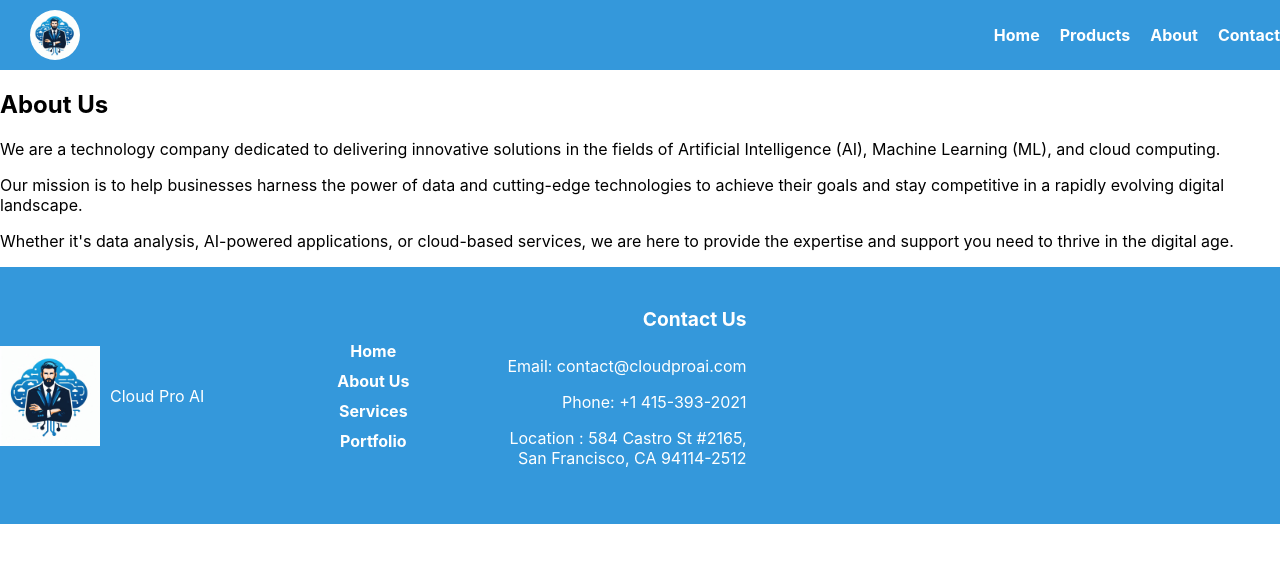
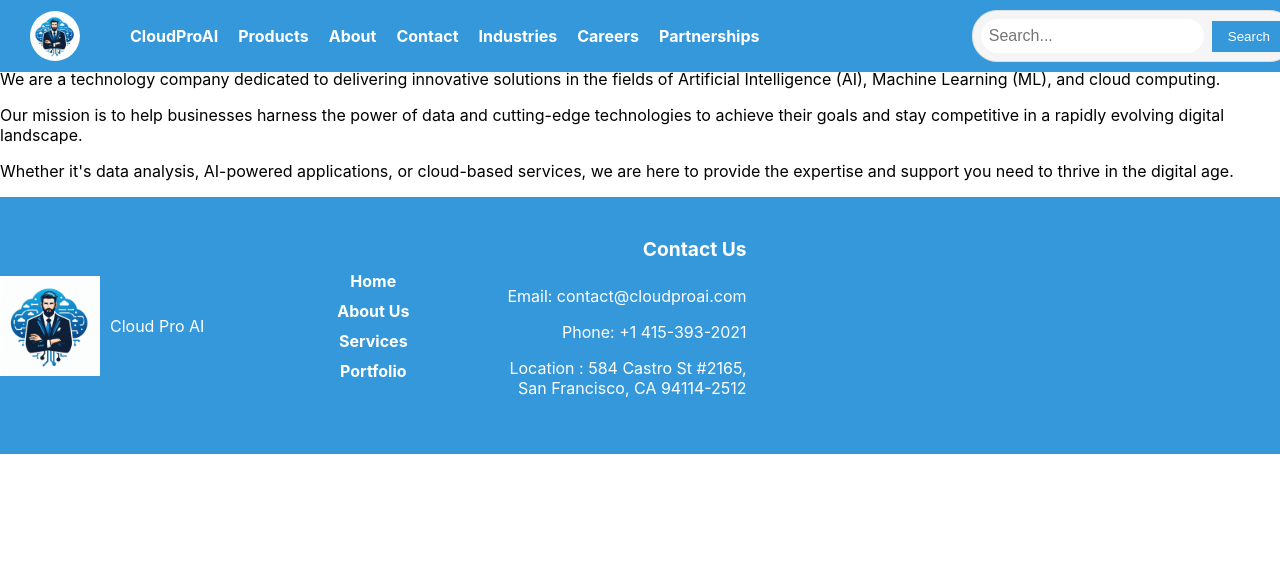
Before and after one commit to coderapsan/cloudproai, a React (Create React App) app: page /about in a window 1280 px wide. Shown: the top 562 px of the page. Built offline with nearby package versions, Linux system fonts and the light colour scheme.

Commit message:
searchbutton

```diff
--- a/src/Components/Navbar.css
+++ b/src/Components/Navbar.css
@@ -1,17 +1,42 @@
-
+/* Navbar styles with a cloud-inspired color scheme */
 .navbar {
     background-color: #3498db;
     color: #fff;
     padding: 10px 0;
     display: flex;
+    align-items: center;
+    padding-left: 30px;
+    padding-right: 30px;
+    position: fixed;
+    top: 0;
+    width: 100%;
+    transition: top 0.3s;
+  }
+
+  .visible {
+    top: 0;
+  }
+
+  .hidden {
+    top: -100px; /* Adjust as needed */
+  }
+
+  .navbar-content {
+    display: flex;
     justify-content: space-between;
     align-items: center;
-    padding-left: 30px;
+    max-width: 1200px;
+    width: 100%;
+    margin: 0 auto;
+  }
+
+  .title {
+    font-size: 1.5rem;
+    margin: 0;
   }
 
   .logo a {
     text-decoration: none;
-    font-size: 1.5rem;
     color: #fff;
     display: flex;
     align-items: center;
@@ -29,6 +54,7 @@
     display: flex;
     gap: 20px;
     margin: 0;
+    justify-content: center;
   }
 
   .nav-links li {
@@ -45,3 +71,41 @@
   .nav-links a:hover {
     color: #ff6600;
   }
+
+
+/* Search bar styles */
+.search-bar {
+    display: flex;
+    align-items: center;
+    background: #f5f5f5;
+    border: 1px solid #ddd;
+    border-radius: 25px;
+    padding: 8px;
+    margin-left: auto;
+    max-width: 340px;
+    margin-right: 15px;
+  }
+
+  .search-bar input {
+    flex: 1;
+    border: none;
+    outline: none;
+    font-size: 16px;
+    padding: 8px;
+    border-radius: 25px;
+
+  }
+
+  .search-bar button {
+    background-color: #3498db;
+    color: #fff;
+    border: none;
+    padding: 8px 16px;
+    margin-left: 8px;
+    cursor: pointer;
+    transition: background-color 0.3s;
+  }
+
+  .search-bar button:hover {
+    background-color: #ff6600;
+  }
--- a/src/Components/Navbar.js
+++ b/src/Components/Navbar.js
@@ -11,7 +11,7 @@ function Navbar() {
       </div>
       <ul className="nav-links">
         <li>
-          <Link to="/">Home</Link>
+          <Link to="/">CloudProAI</Link>
         </li>
         <li>
           <Link to="/products">Products</Link>
@@ -22,7 +22,21 @@ function Navbar() {
         <li>
           <Link to="/contact">Contact</Link>
         </li>
+
+        <li>
+          <Link to="/industries">Industries</Link>
+        </li>
+        <li>
+          <Link to="/careers">Careers</Link>
+        </li>
+        <li>
+          <Link to="/partnerships">Partnerships</Link>
+        </li>
       </ul>
+      <div className="search-bar">
+        <input type="text" placeholder="Search..." />
+        <button>Search</button>
+      </div>
     </nav>
   );
 }
```
Also changed, not shown: src/aboutPage.js (added, +20 -0 lines), src/homePage.js (added, +41 -0 lines), src/productsPage.js (added, +41 -0 lines).
